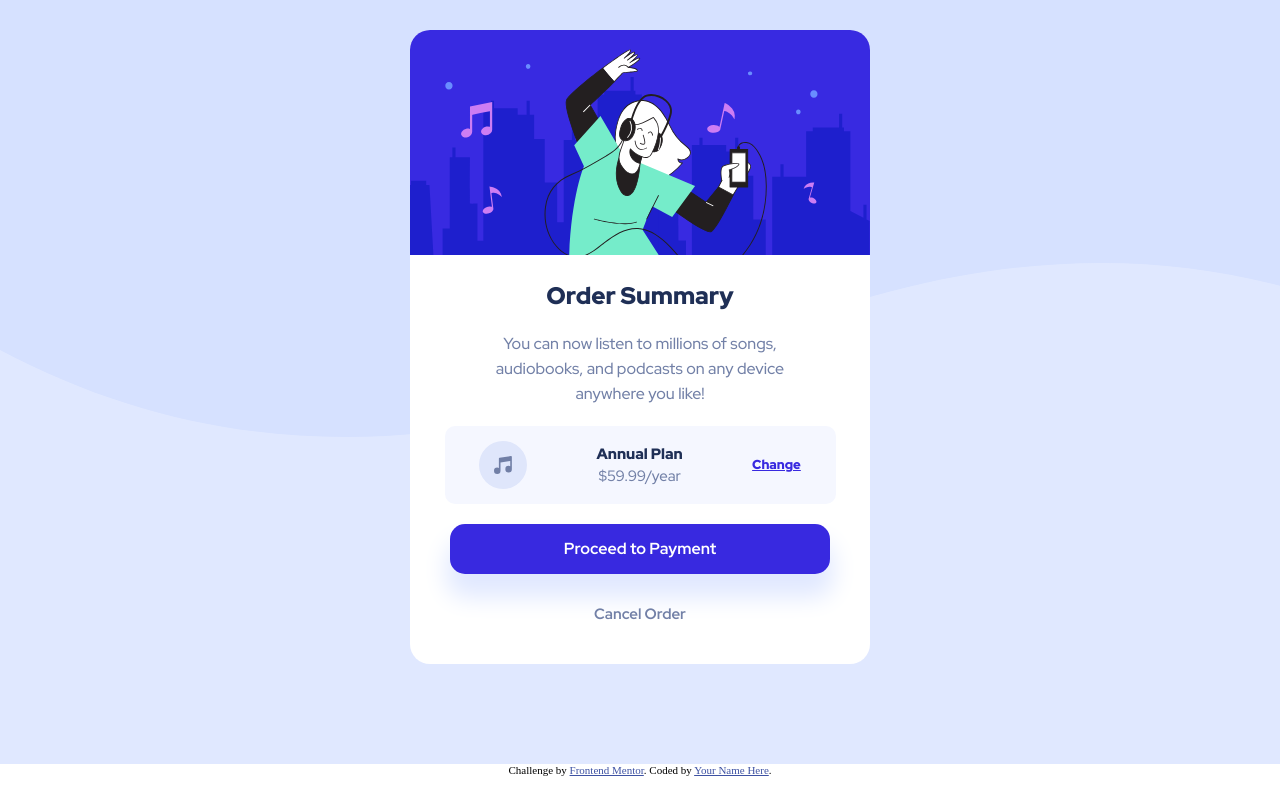
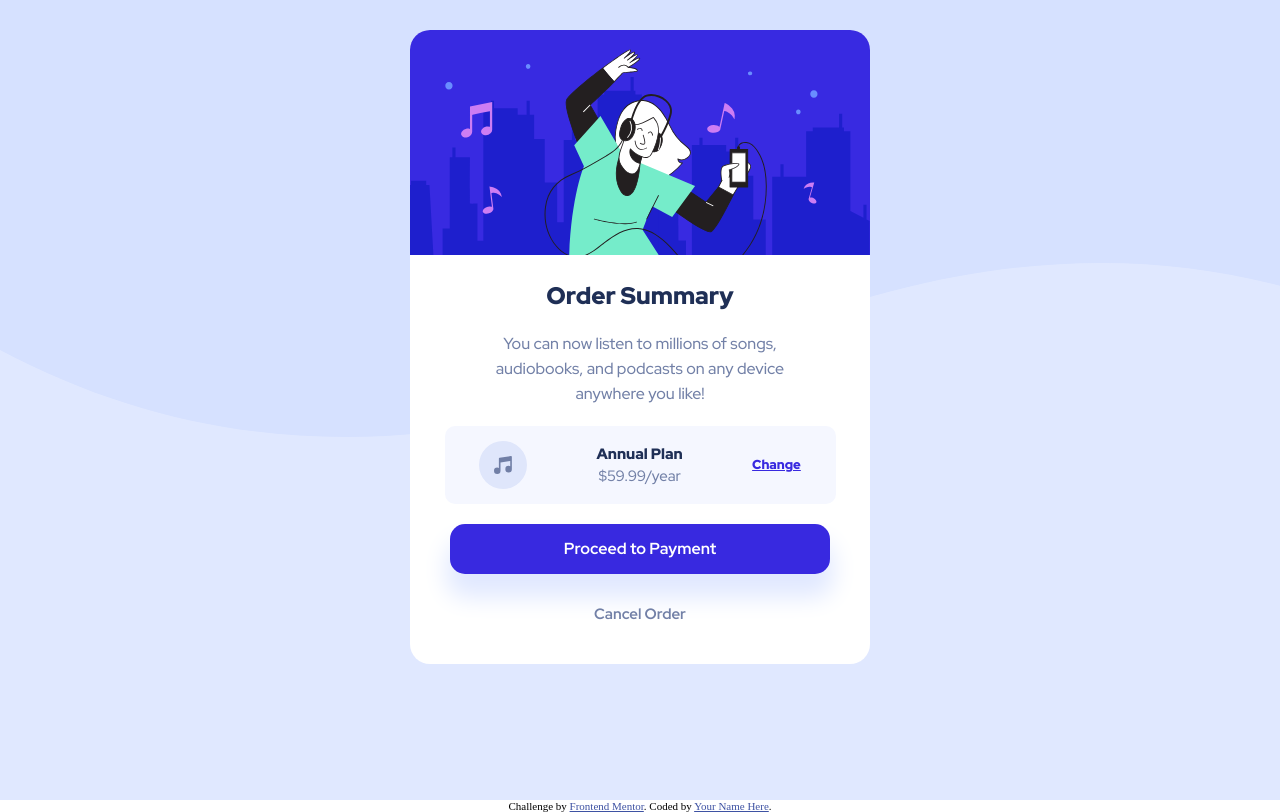
Before and after one commit to Ceejay-777/Order-Summary-Component-, a plain HTML site: page index.html in a window 1280 px wide. Drawn offline with Linux system fonts and the light colour scheme.

Commit message:
commit" git commit -m "commit" git commit -m commit git commit -m commit ' git
git commit -m 'commit

```diff
--- a/styles.css
+++ b/styles.css
@@ -140,7 +140,8 @@
 @media screen and (min-width: 640px) {
 	.container {
 		background-image: url(images/pattern-background-desktop.svg);
-		max-width: 1
+		min-height: 100vh;
+		margin: auto;
 	}
 
 	.cancle-but{
```
